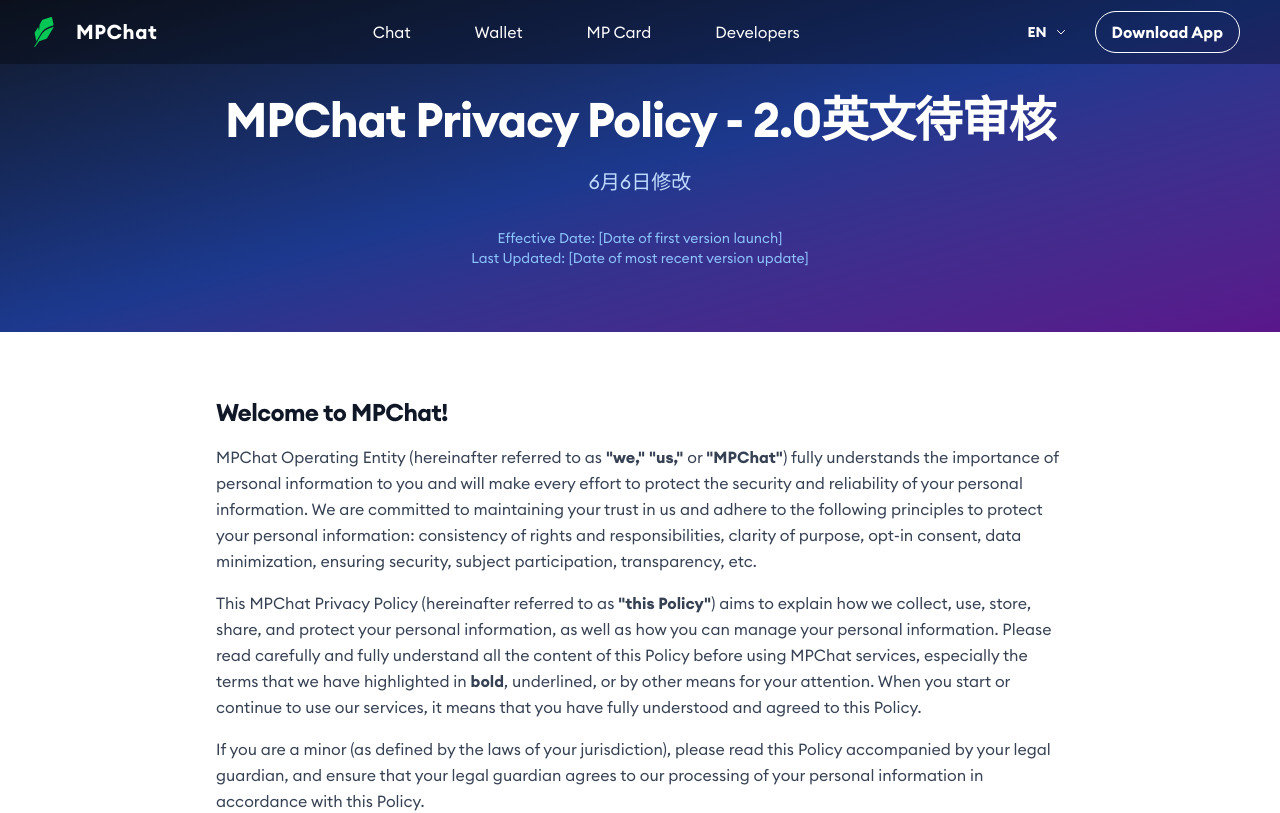
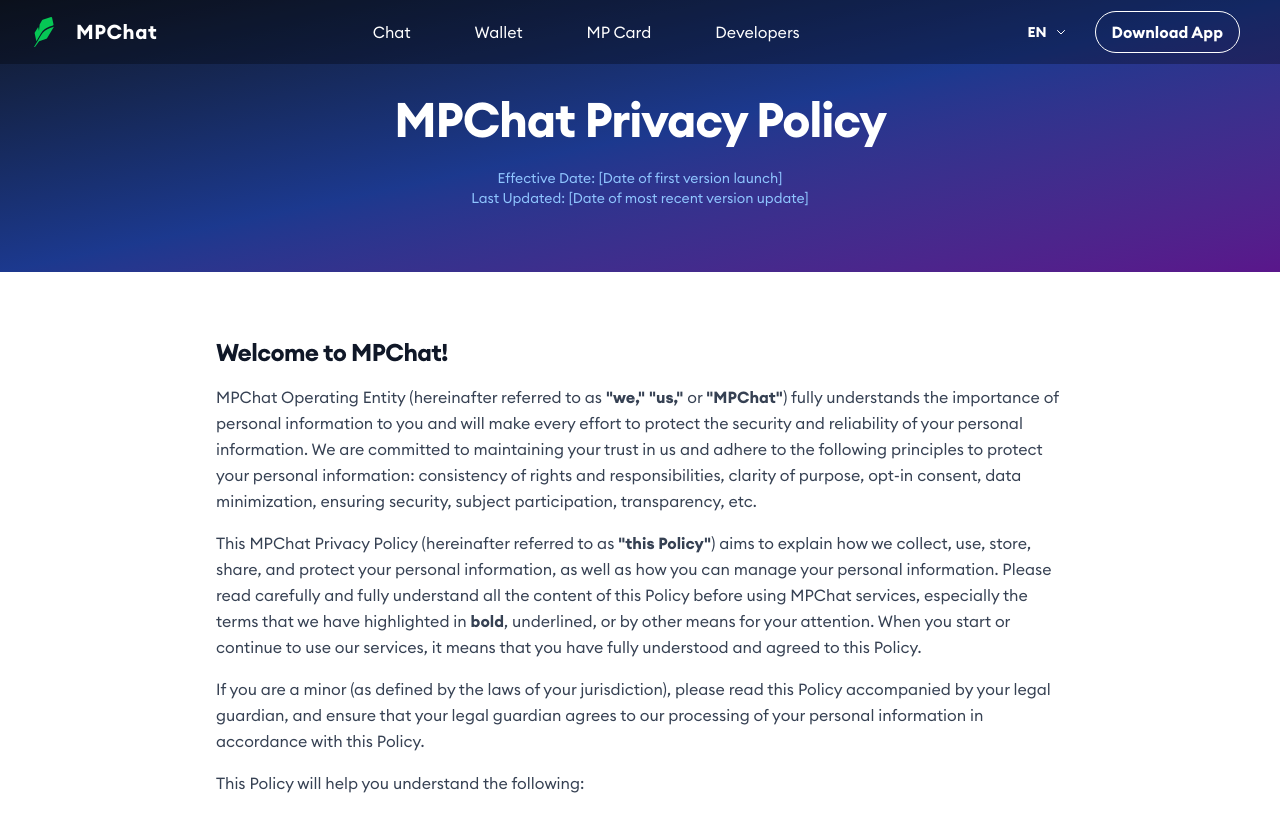
Before and after one commit to jqjjian/mpchat-landingpage, a Next.js app: page /privacy in a window 1280 px wide. Shown: the top 813 px of the page. Built offline with nearby package versions, Linux system fonts and the light colour scheme.

Commit message:
change prive

```diff
--- a/src/app/privacy/page.tsx
+++ b/src/app/privacy/page.tsx
@@ -19,10 +19,7 @@
             <section className="bg-gradient-to-br from-gray-900 via-blue-900 to-purple-900 pt-24 pb-16">
                 <div className="container mx-auto px-6 max-w-4xl">
                     <div className="text-center">
-                        <h1 className="text-4xl md:text-5xl font-bold text-white mb-6">
-                            MPChat Privacy Policy - 2.0英文待审核
-                        </h1>
-                        <p className="text-xl text-blue-200 mb-8">6月6日修改</p>
+                        <h1 className="text-4xl md:text-5xl font-bold text-white mb-6">MPChat Privacy Policy</h1>
                         <div className="text-sm text-blue-300">
                             Effective Date: [Date of first version launch]
                             <br />
```
